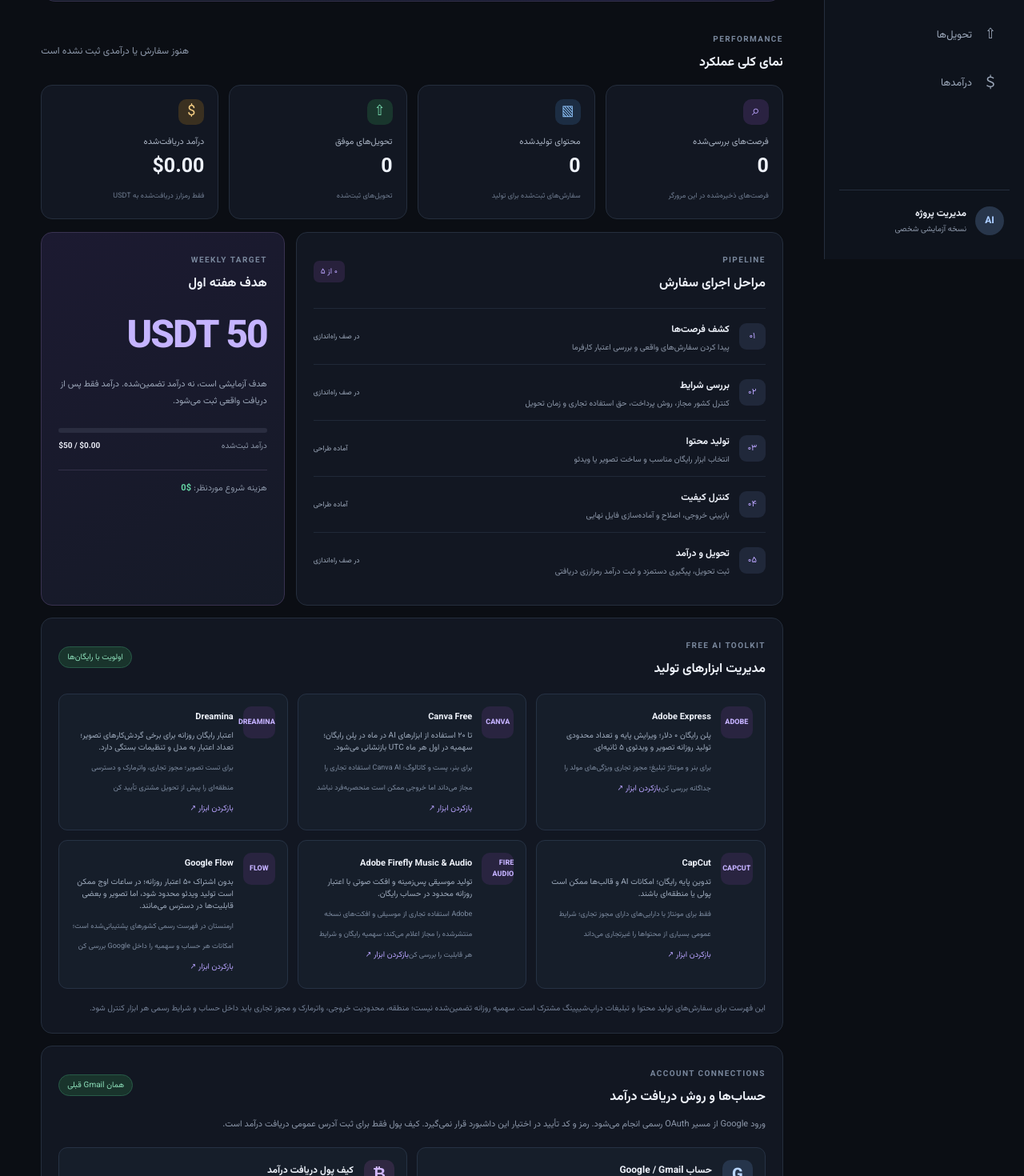
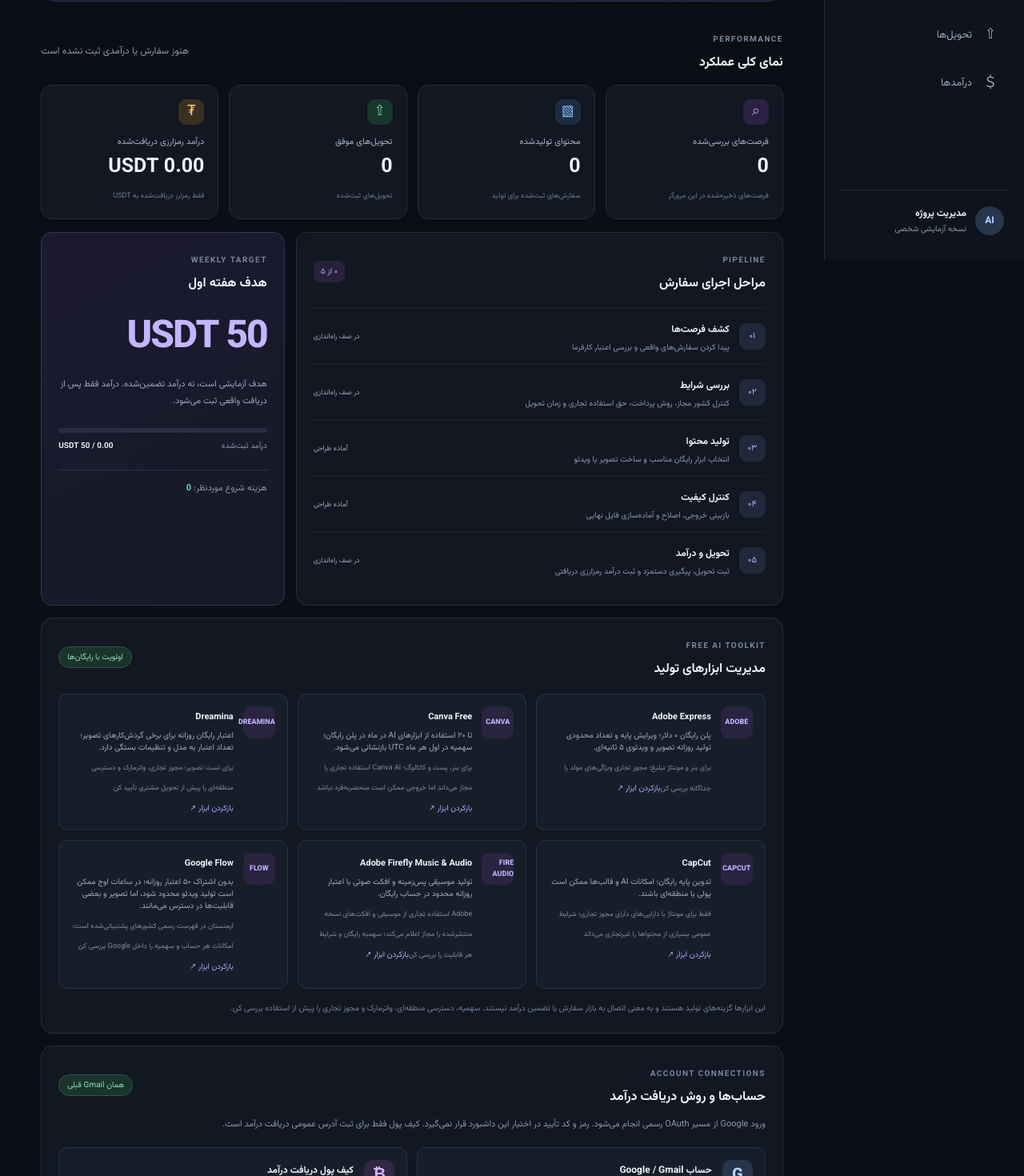
Before and after one commit to ebrahimi1366alireza-tech/AICreativeEarnings, a Next.js app: page / in a window 1280 px wide. Shown: the part 476-1946 px from the top of the page at 80% size. Built offline with nearby package versions, Linux system fonts and the light colour scheme; no server answers.

Commit message:
Finish USDT-only income tracking and correct dashboard labels

```diff
--- a/app/page.tsx
+++ b/app/page.tsx
@@ -95,15 +95,15 @@ export default function Home() {
           <article className="stat-card"><span className="stat-icon purple">⌕</span><span className="stat-label">فرصت‌های بررسی‌شده</span><strong>{opportunities.length}</strong><small>فرصت‌های ذخیره‌شده در این مرورگر</small></article>
           <article className="stat-card"><span className="stat-icon blue">▧</span><span className="stat-label">محتوای تولیدشده</span><strong>{deliveries.length}</strong><small>سفارش‌های ثبت‌شده برای تولید</small></article>
           <article className="stat-card"><span className="stat-icon green">⇧</span><span className="stat-label">تحویل‌های موفق</span><strong>{deliveries.filter(item => item.status === "تحویل شد").length}</strong><small>تحویل‌های ثبت‌شده</small></article>
-          <article className="stat-card"><span className="stat-icon amber">$</span><span className="stat-label">درآمد دریافت‌شده</span><strong>${income.filter(item => item.received && item.currency === "USDT").reduce((sum, item) => sum + item.amount, 0).toFixed(2)}</strong><small>فقط رمزارز دریافت‌شده به USDT</small></article>
+          <article className="stat-card"><span className="stat-icon amber">₮</span><span className="stat-label">درآمد رمزارزی دریافت‌شده</span><strong>{income.filter(item => item.received && item.currency === "USDT").reduce((sum, item) => sum + item.amount, 0).toFixed(2)} USDT</strong><small>فقط رمزارز دریافت‌شده به USDT</small></article>
         </section>
 
         <section className="content-grid" id="workflow">
           <div className="panel workflow-panel"><div className="panel-head"><div><span className="eyebrow">PIPELINE</span><h2>مراحل اجرای سفارش</h2></div><span className="counter">۰ از ۵</span></div><div className="workflow-list">{workflow.map((item) => <div className="workflow-row" key={item.number}><div className="step-number">{item.number}</div><div className="step-copy"><strong>{item.title}</strong><p>{item.detail}</p></div><span className="status">{item.state}</span></div>)}</div></div>
-          <div className="panel goal-panel" id="finance"><span className="eyebrow">WEEKLY TARGET</span><h2>هدف هفته اول</h2><div className="goal-value">50 USDT</div><p>هدف آزمایشی است، نه درآمد تضمین‌شده. درآمد فقط پس از دریافت واقعی ثبت می‌شود.</p><div className="progress-track"><span></span></div><div className="goal-foot"><span>درآمد ثبت‌شده</span><strong>${income.filter(item => item.received && item.currency === "USD").reduce((sum, item) => sum + item.amount, 0).toFixed(2)} / $50</strong></div><div className="goal-note">هزینه شروع موردنظر: <b>$0</b></div></div>
+          <div className="panel goal-panel" id="finance"><span className="eyebrow">WEEKLY TARGET</span><h2>هدف هفته اول</h2><div className="goal-value">50 USDT</div><p>هدف آزمایشی است، نه درآمد تضمین‌شده. درآمد فقط پس از دریافت واقعی ثبت می‌شود.</p><div className="progress-track"><span></span></div><div className="goal-foot"><span>درآمد ثبت‌شده</span><strong>{income.filter(item => item.received && item.currency === "USDT").reduce((sum, item) => sum + item.amount, 0).toFixed(2)} / 50 USDT</strong></div><div className="goal-note">هزینه شروع موردنظر: <b>0</b></div></div>
         </section>
 
-        <section className="panel tools-panel" id="tools"><div className="panel-head"><div><span className="eyebrow">FREE AI TOOLKIT</span><h2>مدیریت ابزارهای تولید</h2></div><span className="free-tag">اولویت با رایگان‌ها</span></div><div className="tool-grid">{tools.map((tool) => <article className="tool-card" key={tool.mark}><div className="tool-mark">{tool.mark}</div><div><strong>{tool.name}</strong><p>{tool.note}</p><small>{tool.status}</small><a href={tool.url} target="_blank" rel="noreferrer" style={{display:"inline-block",marginTop:7,color:"#b9a4ff",fontSize:10,textDecoration:"none"}}>بازکردن ابزار ↗</a></div></article>)}</div><p className="footnote">این فهرست برای سفارش‌های تولید محتوا و تبلیغات دراپ‌شیپینگ مشترک است. سهمیه روزانه تضمین‌شده نیست؛ منطقه، محدودیت خروجی، واترمارک و مجوز تجاری باید داخل حساب و شرایط رسمی هر ابزار کنترل شود.</p></section>
+        <section className="panel tools-panel" id="tools"><div className="panel-head"><div><span className="eyebrow">FREE AI TOOLKIT</span><h2>مدیریت ابزارهای تولید</h2></div><span className="free-tag">اولویت با رایگان‌ها</span></div><div className="tool-grid">{tools.map((tool) => <article className="tool-card" key={tool.mark}><div className="tool-mark">{tool.mark}</div><div><strong>{tool.name}</strong><p>{tool.note}</p><small>{tool.status}</small><a href={tool.url} target="_blank" rel="noreferrer" style={{display:"inline-block",marginTop:7,color:"#b9a4ff",fontSize:10,textDecoration:"none"}}>بازکردن ابزار ↗</a></div></article>)}</div><p className="footnote">این ابزارها گزینه‌های تولید هستند و به معنی اتصال به بازار سفارش یا تضمین درآمد نیستند. سهمیه، دسترسی منطقه‌ای، واترمارک و مجوز تجاری را پیش از استفاده بررسی کن.</p></section>
 
         <AccountConnections />
 
```
